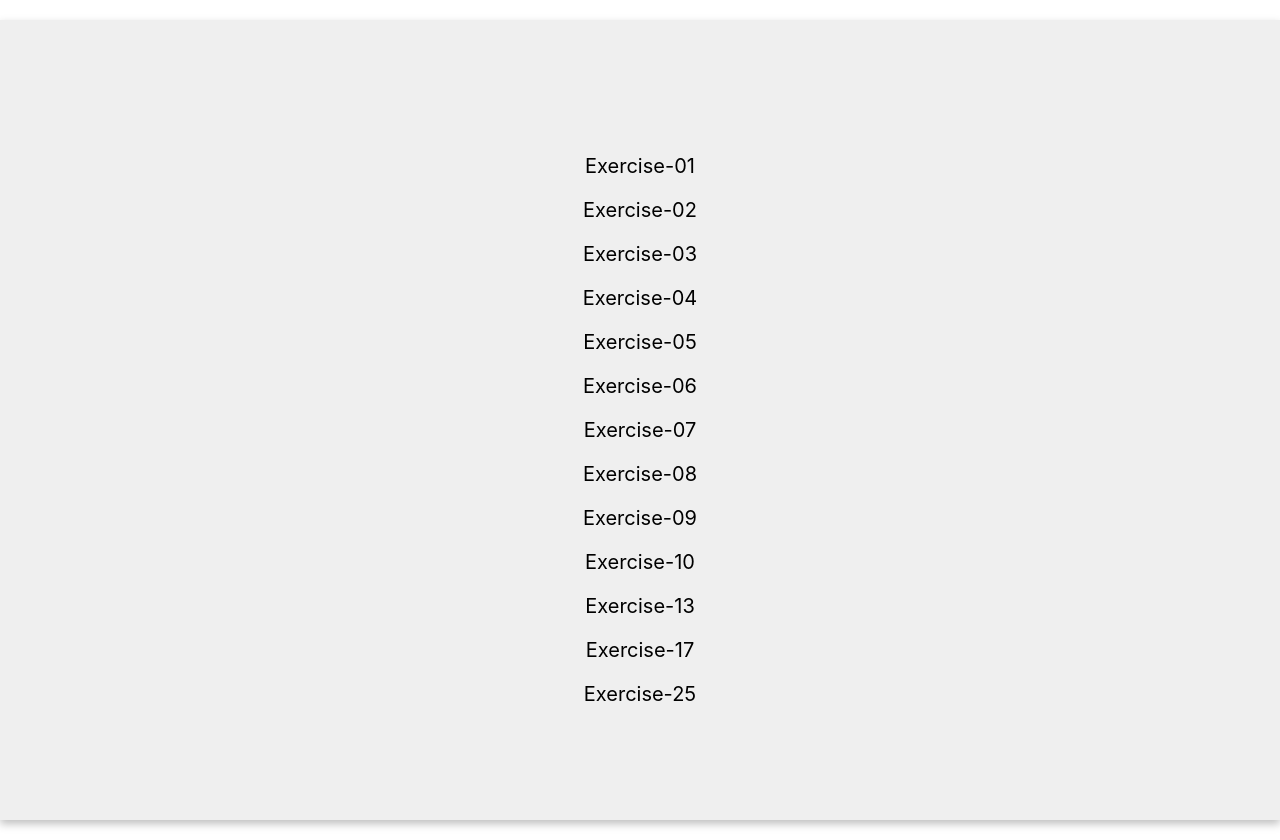
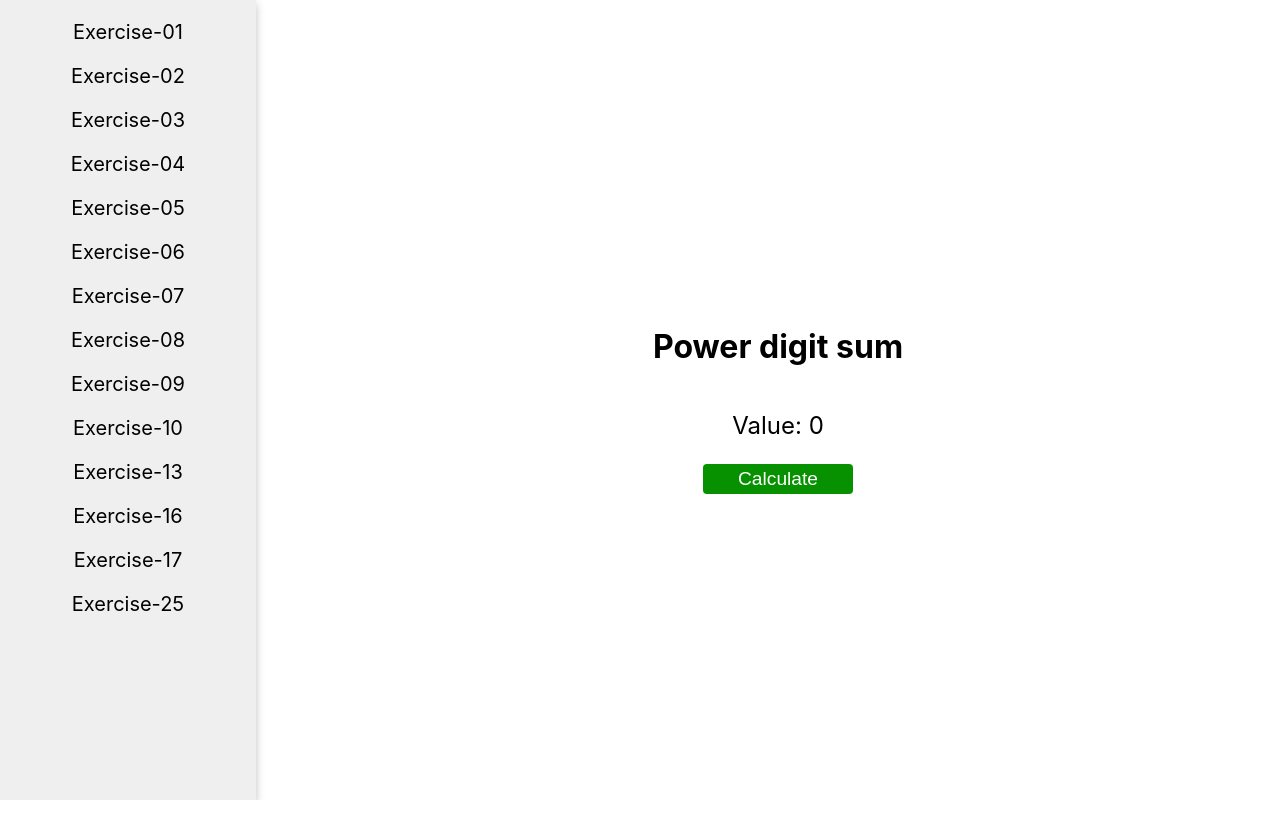
Before and after one commit to EdersonDav/Project-Euler, a React (Create React App) app: page /id-16 in a window 1280 px wide. After the commit the page ends 800 px from the top, so only its background shows below. Built offline with nearby package versions, Linux system fonts and the light colour scheme.

Commit message:
Problem 16

```diff
--- a/src/components/Menu/index.tsx
+++ b/src/components/Menu/index.tsx
@@ -16,6 +16,7 @@ const Dashboard: React.FC = () => {
       <Link to='/id-9'>Exercise-09</Link>
       <Link to='/id-10'>Exercise-10</Link>
       <Link to='/id-13'>Exercise-13</Link>
+      <Link to='/id-16'>Exercise-16</Link>
       <Link to='/id-17'>Exercise-17</Link>
       <Link to='/id-25'>Exercise-25</Link>
     </ExerciseWrapper>
--- /dev/null
+++ b/src/pages/Power_digit_sum/index.tsx
@@ -0,0 +1,24 @@
+import React from 'react';
+import Button from '../../components/Button';
+
+const PowerDigitSum: React.FC = () => {
+  const [result, setResult] = React.useState<number>(0);
+
+  const handleCalculate = () => {
+    const number = BigInt(Math.pow(2, 1000))
+    const arrayNumbers = String(number).split('').map(n => Number(n))
+
+    const count = arrayNumbers.reduce((a, b) => a + b)
+    console.log(arrayNumbers)
+    setResult(Number(count))
+  }
+
+  return (
+    <div>
+      <h1>Power digit sum</h1>
+      <p>Value: {result}</p>
+      <Button type='button' onClick={handleCalculate}>Calculate</Button>
+    </div>
+  )
+}
+export default PowerDigitSum
--- a/src/routes/index.tsx
+++ b/src/routes/index.tsx
@@ -14,6 +14,7 @@ import SumSquareDifference from '../pages/Sum_square_difference';
 import LargestProductInSeries from '../pages/Largest_product_in_a_series';
 import SpecialPythagoreanTriplet from '../pages/Special_Pythagorean_triplet';
 import SummationPrimes from '../pages/Summation_of_primes';
+import PowerDigitSum from '../pages/Power_digit_sum';
 
 
 
@@ -32,6 +33,7 @@ const Routes: React.FC = () => {
       <Route exact path="/id-9" component={SpecialPythagoreanTriplet} />
       <Route exact path="/id-10" component={SummationPrimes} />
       <Route exact path="/id-13" component={Large} />
+      <Route exact path="/id-16" component={PowerDigitSum} />
       <Route exact path="/id-17" component={NumberLetterCounts} />
       <Route exact path="/id-25" component={FibonacciDigit1000} />
     </Switch>
```
